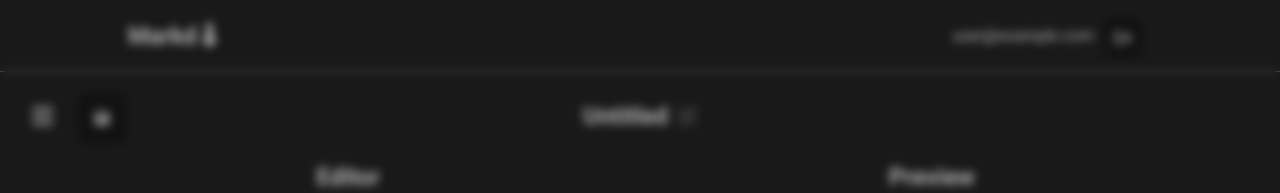
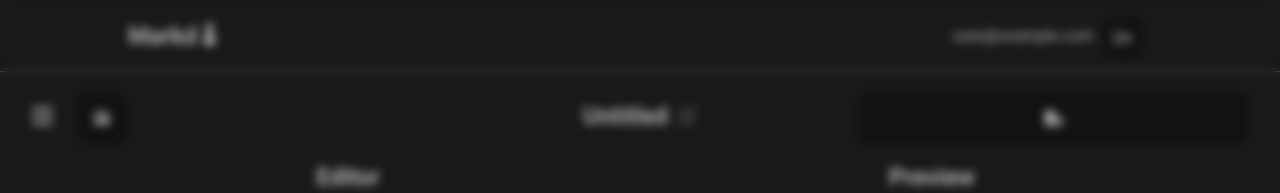
Before and after one commit to nronzel/markdown-editor, a React (Vite) app: page /editor in a window 1280 px wide. Shown: the top 193 px of the page. Built offline with nearby package versions, Linux system fonts and the light colour scheme; no server answers; the database is empty; sample sign-in values are in the browser's storage.

Commit message:
add: ability to create new document

```diff
--- a/src/components/DocumentBar.jsx
+++ b/src/components/DocumentBar.jsx
@@ -1,6 +1,10 @@
 import React, { useState, useEffect, useRef } from "react";
 import { FontAwesomeIcon } from "@fortawesome/react-fontawesome";
-import { faBars, faPenToSquare } from "@fortawesome/free-solid-svg-icons";
+import {
+  faBars,
+  faFileCirclePlus,
+  faPenToSquare,
+} from "@fortawesome/free-solid-svg-icons";
 import SaveButton from "./SaveButton.jsx";
 import StatusMessage from "./StatusMessage.jsx";
 import "../styles/documentbar.css";
@@ -12,6 +16,7 @@ const DocumentBar = ({
   clearStatusMessage,
   documentName,
   setDocumentName,
+  handleNewDocument,
 }) => {
   const [isEditing, setIsEditing] = useState(false);
   const documentNameInput = useRef(null);
@@ -64,7 +69,15 @@ const DocumentBar = ({
           </>
         )}
       </div>
-      <div className="right-bar"></div>
+      <div className="right-bar">
+        <button className="new-doc-btn">
+          <FontAwesomeIcon
+            onClick={handleNewDocument}
+            className="new-doc"
+            icon={faFileCirclePlus}
+          />
+        </button>
+      </div>
     </div>
   );
 };
--- a/src/components/MarkdownEditor.jsx
+++ b/src/components/MarkdownEditor.jsx
@@ -74,10 +74,6 @@ const MarkdownEditor = ({ currentUser, encryptionKey }) => {
   };
 
   const handleSaveDocument = async () => {
-    console.log("openedDocumentId:", openedDocumentId);
-    console.log("markdown:", markdown);
-    console.log("currentUser:", currentUser);
-    console.log("documentName:", documentName);
     await saveDocument(
       currentUser,
       markdown,
@@ -110,6 +106,12 @@ const MarkdownEditor = ({ currentUser, encryptionKey }) => {
     fetchUserDocuments();
   }, [currentUser]);
 
+  const handleNewDocument = () => {
+    setOpenedDocumentId(null);
+    setMarkdown("");
+    setDocumentName("Untitled");
+  };
+
   return (
     <div className="editor-container">
       <Header />
@@ -120,6 +122,7 @@ const MarkdownEditor = ({ currentUser, encryptionKey }) => {
         clearStatusMessage={clearStatusMessage}
         documentName={documentName}
         setDocumentName={setDocumentName}
+        handleNewDocument={handleNewDocument}
       />
 
       {showDrawer && (
```
Lines whose indentation alone changed are shown as unchanged.
